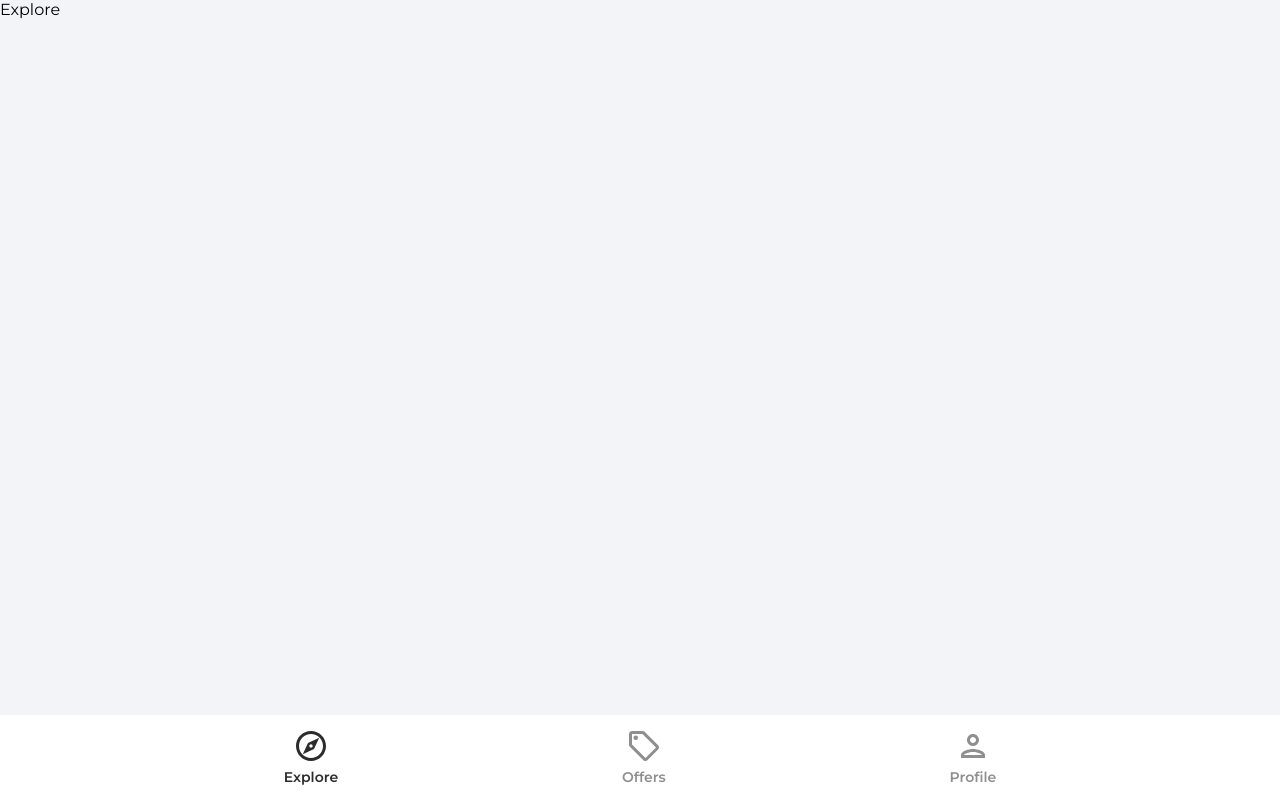
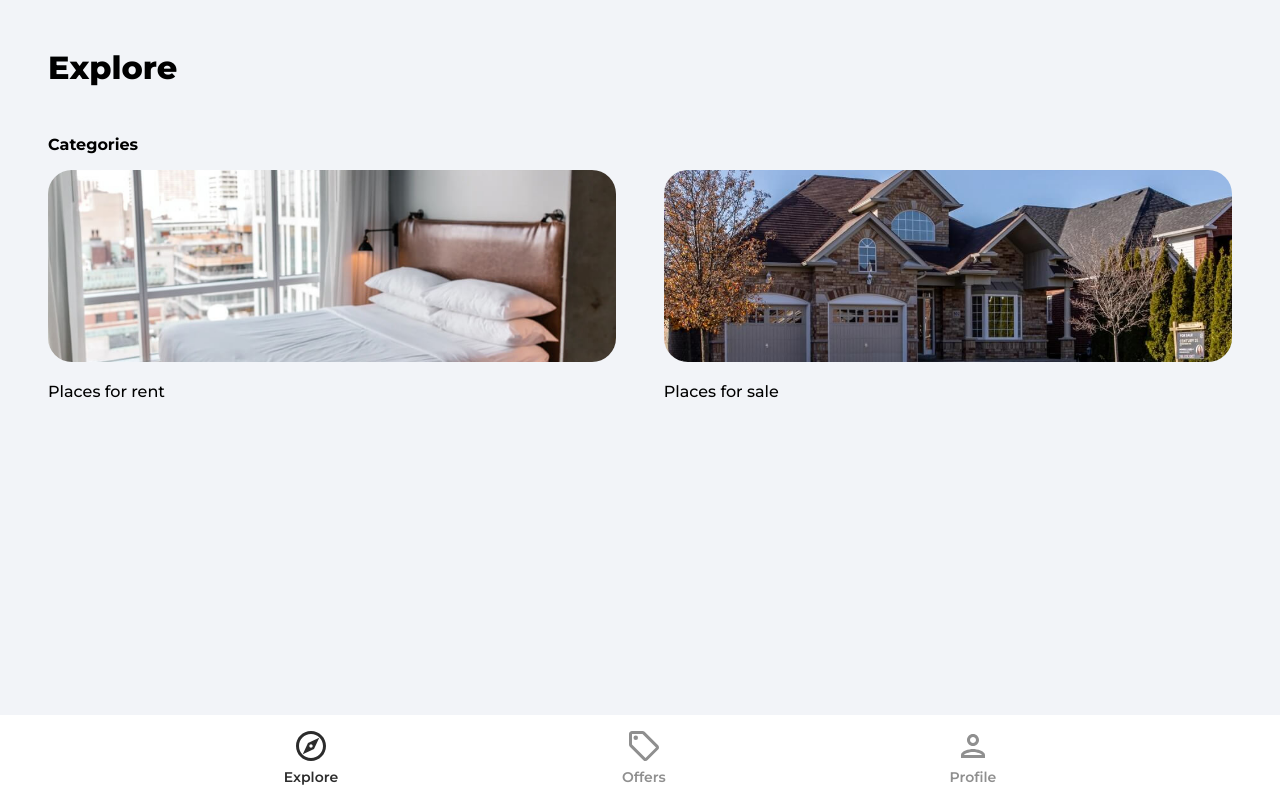
Before and after one commit to r-keenan/marketplace-listing, a React (Create React App) app: page / in a window 1280 px wide. Built offline with nearby package versions, Linux system fonts and the light colour scheme; no server answers.

Commit message:
Fetch listings and display name.

```diff
--- a/src/App.js
+++ b/src/App.js
@@ -4,6 +4,7 @@
 import PrivateRoute from "./components/PrivateRoute";
 import Explore from "./pages/Explore";
 import Offers from "./pages/Offers";
+import Category from "./pages/Category";
 import Profile from "./pages/Profile";
 import SignIn from "./pages/SignIn";
 import SignUp from "./pages/SignUp";
@@ -16,6 +17,7 @@
         <Routes>
           <Route exact path="/" element={<Explore />} />
           <Route path="/offers" element={<Offers />} />
+          <Route path="/category/:categoryName" element={<Category />} />
           <Route path="/profile" element={<PrivateRoute />}>
             <Route path="/profile" element={<Profile />} />
           </Route>
--- a/src/components/OAuth.jsx
+++ b/src/components/OAuth.jsx
@@ -32,7 +32,7 @@
       }
       navigate("/");
     } catch (error) {
-      toast.error("Could not authroize with Google");
+      toast.error("Could not authorize with Google");
     }
   };
   return (
--- /dev/null
+++ b/src/pages/Category.jsx
@@ -0,0 +1,87 @@
+import { useEffect, useState } from "react";
+import { useParams } from "react-router-dom";
+import {
+  collection,
+  getDocs,
+  query,
+  where,
+  orderBy,
+  limit,
+  startAfter,
+} from "firebase/firestore";
+import { db } from "../firebase.config";
+import { toast } from "react-toastify";
+import Spinner from "../components/Spinner";
+
+function Category() {
+  const [listings, setListings] = useState(null);
+  const [loading, setLoading] = useState(true);
+
+  const params = useParams();
+
+  useEffect(() => {
+    const fetchListings = async () => {
+      try {
+        // Get reference
+        const listingsRef = collection(db, "listings");
+
+        // Create a query
+        const q = query(
+          listingsRef,
+          where("type", "==", params.categoryName),
+          orderBy("timestamp", "desc"),
+          limit(10)
+        );
+
+        // Execute query
+        const querySnap = await getDocs(q);
+
+        const listings = [];
+
+        querySnap.forEach((doc) => {
+          return listings.push({
+            id: doc.id,
+            data: doc.data(),
+          });
+        });
+
+        setListings(listings);
+        setLoading(false);
+      } catch (error) {
+        toast.error("Could not fetch listings");
+      }
+    };
+
+    fetchListings();
+  }, [params.categoryName]);
+
+  return (
+    <div className="category">
+      <header>
+        <p className="pageHeader">
+          {params.categoryName === "rent"
+            ? "Places for rent"
+            : "Places for sale"}
+        </p>
+      </header>
+
+      {loading ? (
+        <Spinner />
+      ) : listings && listings.length > 0 ? (
+        <>
+          <main>
+            <ul className="categoryListings">
+              {listings.map((listing) => (
+                <h3 key={listing.id}>{listing.data.name}</h3>
+              ))}
+            </ul>
+          </main>
+        </>
+      ) : (
+        <p>No listings for {params.categoryName}</p>
+      )}
+    </div>
+  );
+}
+
+export default Category;
--- a/src/pages/Explore.jsx
+++ b/src/pages/Explore.jsx
@@ -1,7 +1,39 @@
+import { Link } from "react-router-dom";
+import rentCategoryImage from "../assets/jpg/rentCategoryImage.jpg";
+import sellCategoryImage from "../assets/jpg/sellCategoryImage.jpg";
 import React from "react";
 
 function Explore() {
-  return <div>Explore</div>;
+  return (
+    <div className="explore">
+      <header>
+        <p className="pageHeader">Explore</p>
+      </header>
+      <main>
+        {/*Slider */}
+
+        <p className="exploreCategoryHeading">Categories</p>
+        <div className="exploreCategories">
+          <Link to="/category/rent">
+            <img
+              src={rentCategoryImage}
+              alt="RentImage"
+              className="exploreCategoryImg"
+            />
+            <p className="exploreCategoryName">Places for rent</p>
+          </Link>
+          <Link to="/category/sale">
+            <img
+              src={sellCategoryImage}
+              alt="SellImage"
+              className="exploreCategoryImg"
+            />
+            <p className="exploreCategoryName">Places for sale</p>
+          </Link>
+        </div>
+      </main>
+    </div>
+  );
 }
 
 export default Explore;
```
